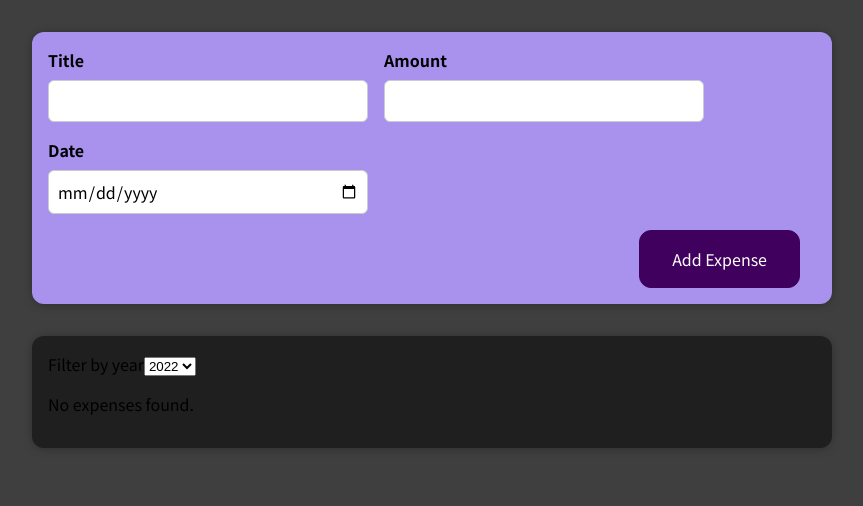
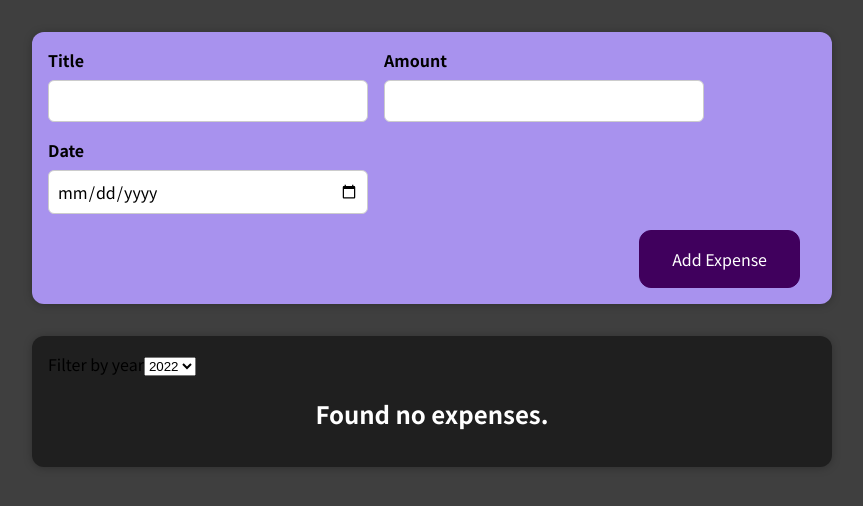
Before and after one commit to Kiran9991/React-complete-guide, a React (Create React App) app: page / in a window 1280 px wide. Shown: the top 506 px of the page, without its empty margins (208-1071 px from the left). Built offline with nearby package versions, Linux system fonts and the light colour scheme.

Commit message:
Implemented Conditional Rendering

```diff
--- a/src/components/Expenses/ExpenseItem.js
+++ b/src/components/Expenses/ExpenseItem.js
@@ -6,6 +6,7 @@ import Card from "../UI/Card";
 
 const ExpenseItem = (data) => {
   return (
+    <li>
       <Card className="expense-item">
         <ExpenseDate date={data.date} />
         <div className="expense-item__description">
@@ -13,7 +14,8 @@ const ExpenseItem = (data) => {
           <div className="expense-item__price">{data.amount}</div>
         </div>
       </Card>
+    </li>
   );
-}
+};
 
 export default ExpenseItem;
--- a/src/components/Expenses/Expenses.js
+++ b/src/components/Expenses/Expenses.js
@@ -1,8 +1,8 @@
-import ExpenseItem from "./ExpenseItem";
 import React, { useState } from "react";
 import "./Expenses.css";
 import Card from "../UI/Card";
 import ExpensesFilter from "./ExpensesFilter";
+import ExpensesList from "./ExpensesList";
 
 const Expenses = (props) => {
   const [filteredYear, setFilteredYear] = useState("2022");
@@ -15,28 +15,7 @@ const Expenses = (props) => {
     return filteredYear === expense.date.getFullYear().toString();
   });
 
-  let expensesContent = <p>No expenses found.</p>;
 
-  if(filteredExpenses.length === 1) {
-    expensesContent = filteredExpenses.map((expense) => (
-      [<ExpenseItem
-        key={expense.id}
-        title={expense.title}
-        amount={expense.amount}
-        date={expense.date}
-      />,<p>Only single Expense here. Please add more...</p>]
-    ))
-  }
-  if(filteredExpenses.length > 1) {
-    expensesContent = filteredExpenses.map((expense) => (
-      <ExpenseItem
-        key={expense.id}
-        title={expense.title}
-        amount={expense.amount}
-        date={expense.date}
-      />
-    ))
-  }
 
   return (
     <Card className="expenses">
@@ -44,7 +23,7 @@ const Expenses = (props) => {
         selectedYear={filteredYear}
         onChangeFilter={filterChangeHandler}
       />
-      {expensesContent}
+      <ExpensesList items={filteredExpenses}/>
     </Card>
   );
 };
--- /dev/null
+++ b/src/components/Expenses/ExpensesList.css
@@ -0,0 +1,9 @@
+.expenses-list{
+    list-style: none;
+    padding:0;
+}
+
+.expenses-list_fallback{
+    color: white;
+    text-align: center;
+}
--- /dev/null
+++ b/src/components/Expenses/ExpensesList.js
@@ -0,0 +1,37 @@
+import React from "react";
+
+import ExpenseItem from "./ExpenseItem";
+import "./ExpensesList.css";
+
+const ExpensesList = (props) => {
+  if (props.items.length === 0) {
+    return <h2 className="expenses-list_fallback">Found no expenses.</h2>;
+  }
+
+  if (props.items.length === 1) {
+    return props.items.map((expense) => [
+      <ExpenseItem
+        key={expense.id}
+        title={expense.title}
+        amount={expense.amount}
+        date={expense.date}
+      />,
+      <h2 className="expenses-list_fallback">Only single Expense here. Please add more...</h2>,
+    ]);
+  }
+
+  return (
+    <ul className="expenses-list">
+      {props.items.map((expense) => (
+        <ExpenseItem
+          key={expense.id}
+          title={expense.title}
+          amount={expense.amount}
+          date={expense.date}
+        />
+      ))}
+    </ul>
+  );
+};
+
+export default ExpensesList;
```
Lines whose indentation alone changed are shown as unchanged.
